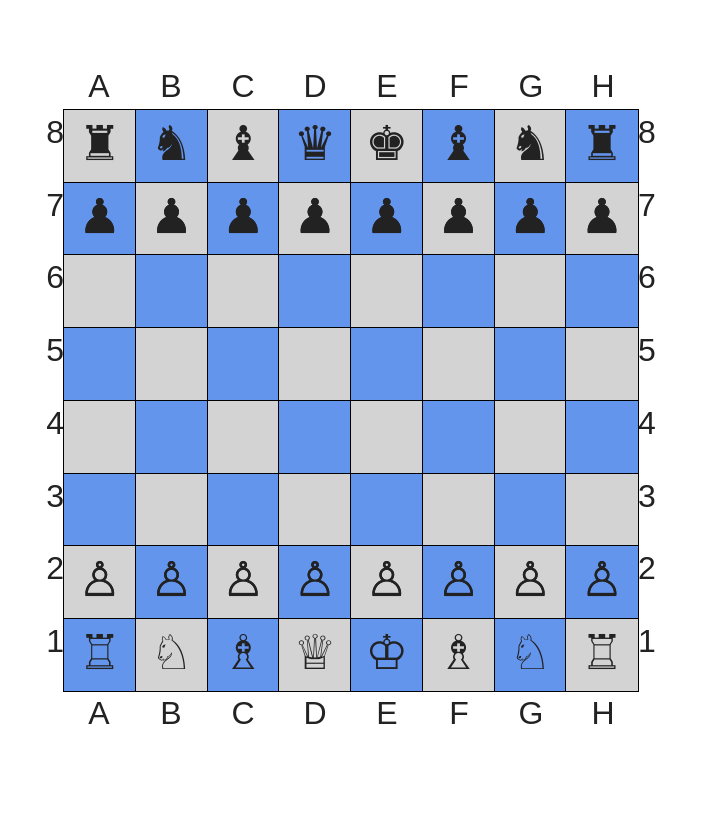
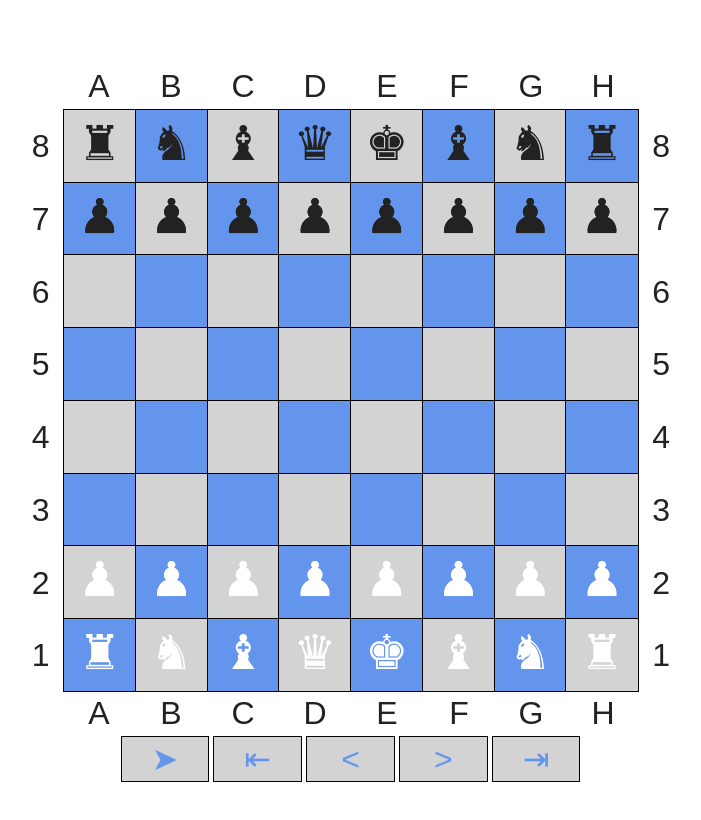
Before and after one commit to pcreglow/TIY-Chessboard, a website: page index.html in a window 1280 px wide. Shown: the whole page, without its empty margins (289-990 px from the left). Drawn offline with Linux system fonts and the light colour scheme.

Commit message:
We've got buttons!!

```diff
--- a/css/main.css
+++ b/css/main.css
@@ -1,10 +1,12 @@
 /*! HTML5 Boilerplate v5.1.0 | MIT License | https://html5boilerplate.com/ */
+
 
 /*
  * What follows is the result of much research on cross-browser styling.
  * Credit left inline and big thanks to Nicolas Gallagher, Jonathan Neal,
  * Kroc Camen, and the H5BP dev community and team.
  */
+
 
 /* ==========================================================================
    Base styles: opinionated defaults
@@ -28,7 +30,6 @@ html {
   background: #b3d4fc;
   text-shadow: none;
 }
-
 ::selection {
   background: #b3d4fc;
   text-shadow: none;
@@ -53,12 +54,7 @@ hr {
  * https://github.com/h5bp/html5-boilerplate/issues/440
  */
 
-audio,
-canvas,
-iframe,
-img,
-svg,
-video {
+audio, canvas, iframe, img, svg, video {
   vertical-align: middle;
 }
 
@@ -94,95 +90,89 @@ textarea {
 /* ==========================================================================
    Author's custom styles
    ========================================================================== */
+
 .container {
-  width: 80%; margin: 5% auto;
+  width: 80%;
+  margin: 5% auto;
   min-width: 2in;
   max-width: 6in;
 }
-
 .top p {
-  margin: 0; padding: 0;
+  margin: 0;
+  padding: 0;
   display: inline-block;
   width: 12.5%;
   float: left;
   font-size: 200%;
   text-align: center;
-
 }
-
 .bottom p {
-  margin: 0; padding: 0;
+  margin: 0;
+  padding: 0;
   display: inline-block;
   width: 12.5%;
   float: left;
   font-size: 200%;
   text-align: center;
+}
+.chessboard {}
 
-}
+/* Row Styles */
 
-.chessboard {
-
-}
-/* Row Styles */
 .chessboard .row {
-  margin: 0; padding: 0;
+  margin: 0;
+  padding: 0;
   position: relative;
   clear: both;
   border: 1px solid;
 }
-.chessboard .row::before,
-.chessboard .row::after {
+.chessboard .row::before, .chessboard .row::after {
   font-size: 200%;
   position: absolute;
   text-align: center;
 }
 .chessboard .row::before {
   right: 100%;
+  margin-top: 2.5%;
+  margin-right: 2.5%;
 }
 .chessboard .row::after {
   left: 100%;
+  margin-top: 2.5%;
+  margin-left: 2.5%;
 }
-
-.chessboard .rank-8::before,
-.chessboard .rank-8::after {
+.chessboard .rank-8::before, .chessboard .rank-8::after {
   content: '8';
 }
-.chessboard .rank-7::before,
-.chessboard .rank-7::after {
+.chessboard .rank-7::before, .chessboard .rank-7::after {
   content: '7';
 }
-.chessboard .rank-6::before,
-.chessboard .rank-6::after {
+.chessboard .rank-6::before, .chessboard .rank-6::after {
   content: '6';
 }
-.chessboard .rank-5::before,
-.chessboard .rank-5::after {
+.chessboard .rank-5::before, .chessboard .rank-5::after {
   content: '5';
 }
-.chessboard .rank-4::before,
-.chessboard .rank-4::after {
+.chessboard .rank-4::before, .chessboard .rank-4::after {
   content: '4';
 }
-.chessboard .rank-3::before,
-.chessboard .rank-3::after {
+.chessboard .rank-3::before, .chessboard .rank-3::after {
   content: '3';
 }
-.chessboard .rank-2::before,
-.chessboard .rank-2::after {
+.chessboard .rank-2::before, .chessboard .rank-2::after {
   content: '2';
 }
-.chessboard .rank-1::before,
-.chessboard .rank-1::after {
+.chessboard .rank-1::before, .chessboard .rank-1::after {
   content: '1';
 }
-
 
 /* END Row Styles */
 
 .chessboard .square {
   background-color: lightgrey;
   display: block;
-  width: 12.5%; padding-bottom: 12.5%;
+  width: 12.5%;
+  padding-bottom: 12.5%;
   outline: 1px solid black;
   float: left;
 }
@@ -195,67 +185,74 @@ textarea {
 .chessboard .square:nth-child(even) {
   background-color: cornflowerblue;
 }
-
-.piece {
-
-}
-.white-pawn::before,
-.white-pawn::after {
-  content: "\2659";
-  position: absolute;
-  width: 12.5%;
-  text-align: center;
-  font-size: 300%;
-  margin: 0; padding: 0;
-}
-.white-rook::before {
-  content: "\2656";
-  position: absolute;
-  width: 12.5%;
-  text-align: center;
-  font-size: 300%;
-  margin: 0; padding: 0;
-}
-.white-knight::before {
-  content: "\2658";
-  position: absolute;
-  width: 12.5%;
-  text-align: center;
-  font-size: 300%;
-  margin: 0; padding: 0;
-}
-.white-bishop::before {
-  content: "\2657";
-  position: absolute;
-  width: 12.5%;
-  text-align: center;
-  font-size: 300%;
-  margin: 0; padding: 0;
-}
-.white-queen::before {
-  content: "\2655";
-  position: absolute;
-  width: 12.5%;
-  text-align: center;
-  font-size: 300%;
-  margin: 0; padding: 0;
-}
-.white-king::before {
-  content: "\2654";
-  position: absolute;
-  width: 12.5%;
-  text-align: center;
-  font-size: 300%;
-  margin: 0; padding: 0;
-}
-.black-pawn::before,
-.black-pawn::after {
+.white-pawn::before, .white-pawn::after {
   content: "\265f";
   position: absolute;
   width: 12.5%;
   text-align: center;
   font-size: 300%;
-  margin: 0; padding: 0;
+  margin: 0;
+  padding: 0;
+  color: white;
+}
+.white-rook::before {
+  content: "\265c";
+  position: absolute;
+  width: 12.5%;
+  text-align: center;
+  font-size: 300%;
+  margin: 0;
+  padding: 0;
+  color: white;
+}
+.white-knight::before {
+  content: "\265e";
+  position: absolute;
+  width: 12.5%;
+  text-align: center;
+  font-size: 300%;
+  margin: 0;
+  padding: 0;
+  color: white;
+}
+.white-bishop::before {
+  content: "\265d";
+  position: absolute;
+  width: 12.5%;
+  text-align: center;
+  font-size: 300%;
+  margin: 0;
+  padding: 0;
+  color: white;
+}
+.white-queen::before {
+  content: "\265b";
+  position: absolute;
+  width: 12.5%;
+  text-align: center;
+  font-size: 300%;
+  margin: 0;
+  padding: 0;
+  color: white;
+}
+.white-king::before {
+  content: "\265a";
+  position: absolute;
+  width: 12.5%;
+  text-align: center;
+  font-size: 300%;
+  margin: 0;
+  padding: 0;
+  color: white;
+}
+.black-pawn::before, .black-pawn::after {
+  content: "\265f";
+  position: absolute;
+  width: 12.5%;
+  text-align: center;
+  font-size: 300%;
+  margin: 0;
+  padding: 0;
 }
 .black-rook::before {
   content: "\265c";
@@ -263,7 +260,8 @@ textarea {
   width: 12.5%;
   text-align: center;
   font-size: 300%;
-  margin: 0; padding: 0;
+  margin: 0;
+  padding: 0;
 }
 .black-knight::before {
   content: "\265e";
@@ -271,7 +269,8 @@ textarea {
   width: 12.5%;
   text-align: center;
   font-size: 300%;
-  margin: 0; padding: 0;
+  margin: 0;
+  padding: 0;
 }
 .black-bishop::before {
   content: "\265d";
@@ -279,7 +278,8 @@ textarea {
   width: 12.5%;
   text-align: center;
   font-size: 300%;
-  margin: 0; padding: 0;
+  margin: 0;
+  padding: 0;
 }
 .black-queen::before {
   content: "\265b";
@@ -287,7 +287,8 @@ textarea {
   width: 12.5%;
   text-align: center;
   font-size: 300%;
-  margin: 0; padding: 0;
+  margin: 0;
+  padding: 0;
 }
 .black-king::before {
   content: "\265a";
@@ -295,19 +296,31 @@ textarea {
   width: 12.5%;
   text-align: center;
   font-size: 300%;
+  margin: 0;
+  padding: 0;
+}
+.buttons {
+  list-style: none;
+  width: 100%;
+  margin-left: 10%;
+}
+
+.buttons p {
+  font-size: 200%;
+  color: cornflowerblue;
+  background-color: lightgrey;
+  display: inline-block;
+  border: 1px solid black;
+  text-align: center;
+  width: 15%;
   margin: 0; padding: 0;
 }
-
-.piece-white-rook {
-  /* What goes here? */
-}
-
-
 
 
 /* ==========================================================================
    Helper classes
    ========================================================================== */
+
 
 /*
  * Hide visually and from screen readers:
@@ -339,8 +352,7 @@ textarea {
  * https://www.drupal.org/node/897638
  */
 
-.visuallyhidden.focusable:active,
-.visuallyhidden.focusable:focus {
+.visuallyhidden.focusable:active, .visuallyhidden.focusable:focus {
   clip: auto;
   height: auto;
   margin: 0;
@@ -369,12 +381,12 @@ textarea {
  *    `:before` to contain the top-margins of child elements.
  */
 
-.clearfix:before,
-.clearfix:after {
-    content: " "; /* 1 */
-    display: table; /* 2 */
+.clearfix:before, .clearfix:after {
+  content: " ";
+  /* 1 */
+  display: table;
+  /* 2 */
 }
-
 .clearfix:after {
   clear: both;
 }
@@ -388,10 +400,7 @@ textarea {
 @media only screen and (min-width: 35em) {
   /* Style adjustments for viewports that meet the condition */
 }
-
-@media print,
-       (-webkit-min-device-pixel-ratio: 1.25),
-       (min-resolution: 120dpi) {
+@media print, (-webkit-min-device-pixel-ratio: 1.25), (min-resolution: 120dpi) {
   /* Style adjustments for high resolution devices */
 }
 
@@ -402,72 +411,52 @@ textarea {
    ========================================================================== */
 
 @media print {
-    *,
-    *:before,
-    *:after {
+  *, *:before, *:after {
     background: transparent !important;
-        color: #000 !important; /* Black prints faster:
+    color: #000 !important;
+    /* Black prints faster:
                                    http://www.sanbeiji.com/archives/953 */
     box-shadow: none !important;
     text-shadow: none !important;
   }
-
-    a,
-    a:visited {
+  a, a:visited {
     text-decoration: underline;
   }
-
   a[href]:after {
     content: " (" attr(href) ")";
   }
-
   abbr[title]:after {
     content: " (" attr(title) ")";
   }
-
   /*
      * Don't show links that are fragment identifiers,
      * or use the `javascript:` pseudo protocol
      */
-
-    a[href^="#"]:after,
-    a[href^="javascript:"]:after {
+  a[href^="#"]:after, a[href^="javascript:"]:after {
     content: "";
   }
-
-    pre,
-    blockquote {
+  pre, blockquote {
     border: 1px solid #999;
     page-break-inside: avoid;
   }
-
   /*
      * Printing Tables:
      * http://css-discuss.incutio.com/wiki/Printing_Tables
      */
-
   thead {
     display: table-header-group;
   }
-
-    tr,
-    img {
+  tr, img {
     page-break-inside: avoid;
   }
-
   img {
     max-width: 100% !important;
   }
-
-    p,
-    h2,
-    h3 {
+  p, h2, h3 {
     orphans: 3;
     widows: 3;
   }
-
-    h2,
-    h3 {
+  h2, h3 {
     page-break-after: avoid;
   }
 }
--- a/index.html
+++ b/index.html
@@ -142,6 +142,14 @@
       <p class"letters">H</p>
     </div>
 
+    <div class="buttons">
+          <p class="playpause">&#x27a4</p>
+          <p class="reset">&#x21e4</p>
+          <p class="backward">&#x2c2</p>
+          <p class="forward">&#x2c3</p>
+          <p class="end">&#x21e5</p>
+      </div>
+
   </main>
   <!-- .container -->
 
```
Lines whose indentation alone changed are shown as unchanged.
